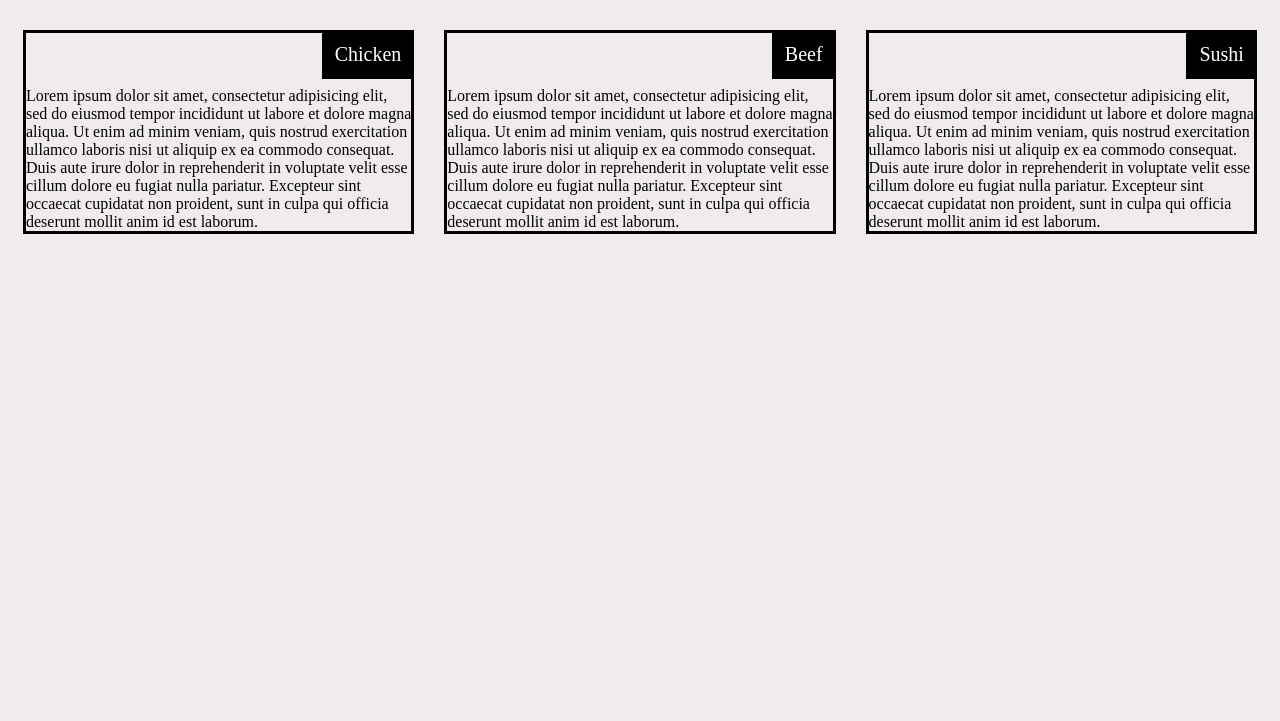
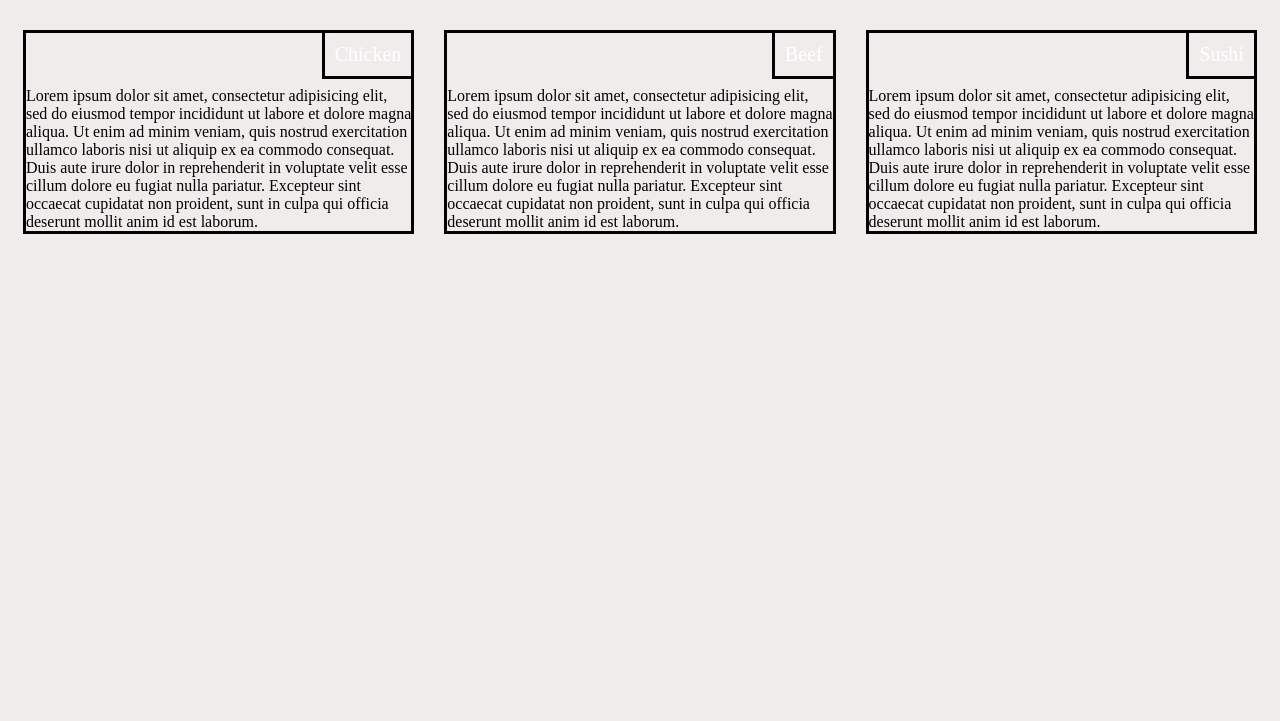
Before and after one commit to Anuragmourya975/my-first-assignment-, a plain HTML site: page index.html in a window 1280 px wide. Shown: the part 79-800 px from the top of the page. Drawn offline with Linux system fonts and the light colour scheme.

Commit message:
Update index.html

```diff
--- a/index.html
+++ b/index.html
@@ -59,7 +59,7 @@ h
   margin-right: 0px;
   margin-bottom: 0px;
   color:white;
-  background-color: black;
+  background-color: #f1ecec;
 
 
 }
```
